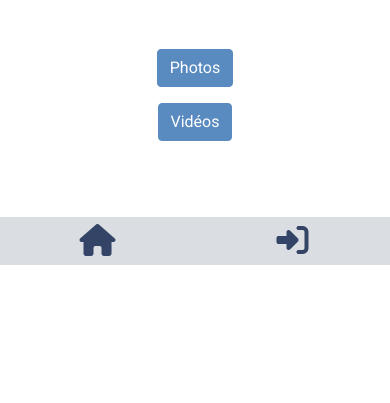
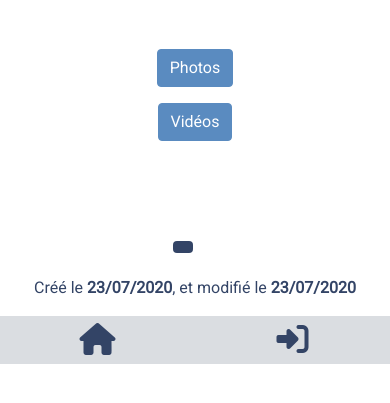
Before and after one commit to CarolineDirat/SnowTricksSymfony5, a Symfony app: template templates/home/trick.html.twig in a window 390 px wide. Shown: the part 389-792 px from the top of the page. Run offline with Twig, Linux system fonts and the light colour scheme; the template is opened without the code that fills it, so the values that code supplies are empty; some libraries are stand-ins or nearby versions.

Commit message:
add description on Trick page

```diff
--- a/public/css/style.css
+++ b/public/css/style.css
@@ -19,6 +19,11 @@ iframe, img {
 
 nav {
     background-color: #dadde1;
+}
+
+.badge-primary {
+    background-color: #334466;
+    font-size: 150%;
 }
 
 .btn.btn-primary {
--- a/src/DataFixtures/AppFixtures.php
+++ b/src/DataFixtures/AppFixtures.php
@@ -56,7 +56,7 @@ class AppFixtures extends Fixture
         $indy = new Trick();
         $indy->setUuid(Uuid::uuid4());
         $indy->setName('Indy');
-        $indy->setDescription($faker->paragraphs(4, true));
+        $indy->setDescription($faker->paragraphs(10, true));
         $indy->setSlug($slugger->slug($indy->getName()));
         $indy->setCreatedAt(DateTimeImmutable::createFromMutable($faker->dateTimeThisMonth('now', 'Europe/Paris')));
         $indy->setUpdatedAt($indy->getCreatedAt()->add(new DateInterval('P2D')));
--- a/templates/home/trick.html.twig
+++ b/templates/home/trick.html.twig
@@ -68,8 +68,25 @@
 				</div>
 			</div>
 		</div>
-		<div class="row d-flex">
+		<div class="row">
 			<h2 class="col-md-12 text-center">{{ trick.name }}</h2>
+			<div class="text-justify">
+				{{ trick.description }}
+			</div>
+			<div class="col-sm-12 text-center">
+				<p class="badge badge-primary mt-4 mr-4 text-uppercase">
+					{{ trick.groupTrick.name }}
+				</p>
+				<p>
+					Créé le <span class="font-weight-bold">{{ trick.createdAt|date('d/m/Y') }}</span>, et modifié le <span class="font-weight-bold">{{ trick.updatedAt|date('d/m/Y') }}</span>
+				</p>
+			</div>
+			<hr/>
+		</div>
+		<div>
+			{% for comment in trick.comments %}
+
+			{% endfor %}
 		</div>
 	</div>
 {% endblock %}
```
